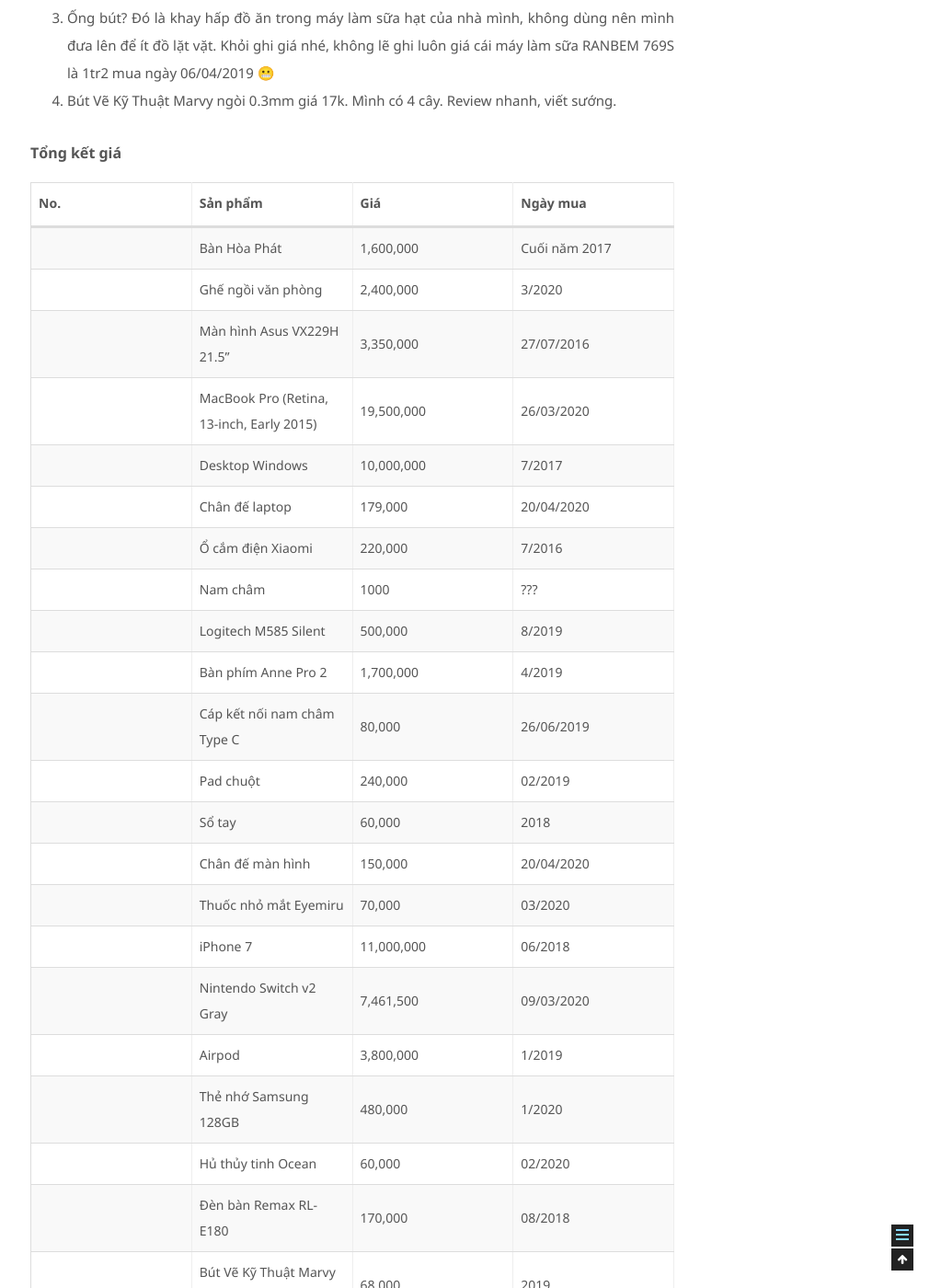
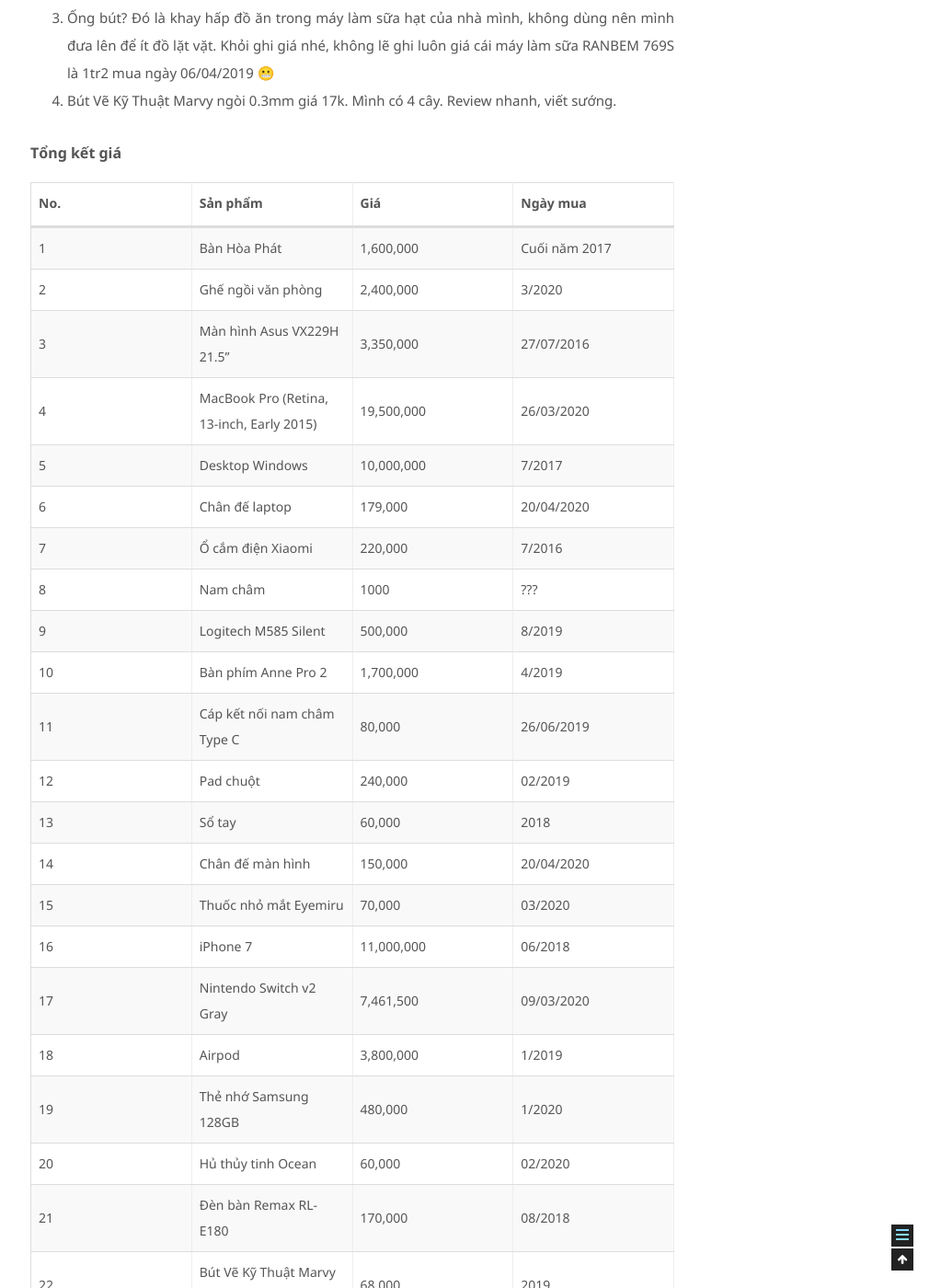
Before and after one commit to blog-vietlubu/blog-vietlubu.github.io, a Jekyll site: the page built from _posts/2020-04-22-gioi-thieu-ban-lam-viec-bac-trieu.md, in a window 1280 px wide and 1400 px high, scrolled down 4785 px. Shown: the whole window at 92% size, without its empty margins (257-1280 px from the left). Built offline with Jekyll 4.4.1, drawn with Linux system fonts in a browser that asks for light colours.

Commit message:
Add number order

```diff
--- a/_posts/2020-04-22-gioi-thieu-ban-lam-viec-bac-trieu.md
+++ b/_posts/2020-04-22-gioi-thieu-ban-lam-viec-bac-trieu.md
@@ -71,28 +71,28 @@
 
 | No.  | Sản phẩm                                  | Giá        | Ngày mua      |
 | ---- | ----------------------------------------- | ---------- | ------------- |
-|      | Bàn Hòa Phát                              | 1,600,000  | Cuối năm 2017 |
-|      | Ghế ngồi văn phòng                        | 2,400,000  | 3/2020        |
-|      | Màn hình Asus VX229H 21.5"                | 3,350,000  | 27/07/2016    |
-|      | MacBook Pro (Retina, 13-inch, Early 2015) | 19,500,000 | 26/03/2020    |
-|      | Desktop Windows                           | 10,000,000 | 7/2017        |
-|      | Chân đế laptop                            | 179,000    | 20/04/2020    |
-|      | Ổ cắm điện Xiaomi                         | 220,000    | 7/2016        |
-|      | Nam châm                                  | 1000       | ???           |
-|      | Logitech M585 Silent                      | 500,000    | 8/2019        |
-|      | Bàn phím Anne Pro 2                       | 1,700,000  | 4/2019        |
-|      | Cáp kết nối nam châm Type C               | 80,000     | 26/06/2019    |
-|      | Pad chuột                                 | 240,000    | 02/2019       |
-|      | Sổ tay                                    | 60,000     | 2018          |
-|      | Chân đế màn hình                          | 150,000    | 20/04/2020    |
-|      | Thuốc nhỏ mắt Eyemiru                     | 70,000     | 03/2020       |
-|      | iPhone 7                                  | 11,000,000 | 06/2018       |
-|      | Nintendo Switch v2 Gray                   | 7,461,500  | 09/03/2020    |
-|      | Airpod                                    | 3,800,000  | 1/2019        |
-|      | Thẻ nhớ Samsung 128GB                     | 480,000    | 1/2020        |
-|      | Hủ thủy tinh Ocean                        | 60,000     | 02/2020       |
-|      | Đèn bàn Remax RL-E180                     | 170,000    | 08/2018       |
-|      | Bút Vẽ Kỹ Thuật Marvy x 4                 | 68,000     | 2019          |
+| 1    | Bàn Hòa Phát                              | 1,600,000  | Cuối năm 2017 |
+| 2    | Ghế ngồi văn phòng                        | 2,400,000  | 3/2020        |
+| 3    | Màn hình Asus VX229H 21.5"                | 3,350,000  | 27/07/2016    |
+| 4    | MacBook Pro (Retina, 13-inch, Early 2015) | 19,500,000 | 26/03/2020    |
+| 5    | Desktop Windows                           | 10,000,000 | 7/2017        |
+| 6    | Chân đế laptop                            | 179,000    | 20/04/2020    |
+| 7    | Ổ cắm điện Xiaomi                         | 220,000    | 7/2016        |
+| 8    | Nam châm                                  | 1000       | ???           |
+| 9    | Logitech M585 Silent                      | 500,000    | 8/2019        |
+| 10   | Bàn phím Anne Pro 2                       | 1,700,000  | 4/2019        |
+| 11   | Cáp kết nối nam châm Type C               | 80,000     | 26/06/2019    |
+| 12   | Pad chuột                                 | 240,000    | 02/2019       |
+| 13   | Sổ tay                                    | 60,000     | 2018          |
+| 14   | Chân đế màn hình                          | 150,000    | 20/04/2020    |
+| 15   | Thuốc nhỏ mắt Eyemiru                     | 70,000     | 03/2020       |
+| 16   | iPhone 7                                  | 11,000,000 | 06/2018       |
+| 17   | Nintendo Switch v2 Gray                   | 7,461,500  | 09/03/2020    |
+| 18   | Airpod                                    | 3,800,000  | 1/2019        |
+| 19   | Thẻ nhớ Samsung 128GB                     | 480,000    | 1/2020        |
+| 20   | Hủ thủy tinh Ocean                        | 60,000     | 02/2020       |
+| 21   | Đèn bàn Remax RL-E180                     | 170,000    | 08/2018       |
+| 22   | Bút Vẽ Kỹ Thuật Marvy x 4                 | 68,000     | 2019          |
 |      | **Tổng cộng**                             | 58,511,500 | 2016-2020     |
 
 #### Túm lại
```
